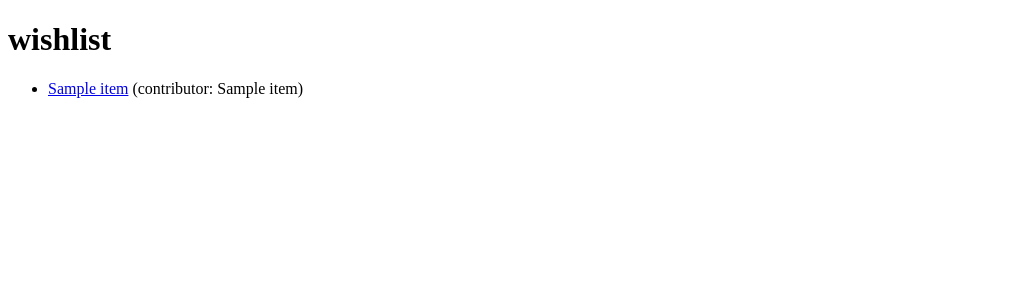
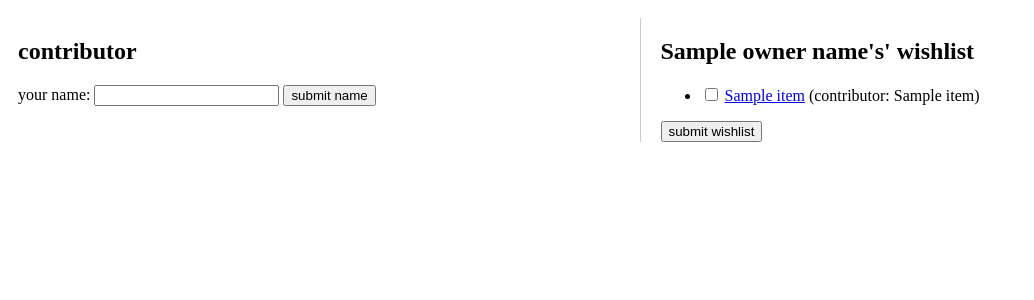
Before and after one commit to 1524michelle/share-my-wishlist, a Flask app: template app/templates/new_wishlist.html in a window 1280 px wide. Shown: the top 300 px of the page, without its empty margins (0-1034 px from the left). Run offline with Flask 3, Linux system fonts and the light colour scheme; the template is opened without the code that fills it: most values are stand-ins (such as "Sample title", 1, 10 or a date in 2020).

Commit message:
rearranged page names to be more logical

```diff
--- a/app/routes.py
+++ b/app/routes.py
@@ -14,7 +14,30 @@ def home():
     wishlist_items = session.get('wishlist_items', [])
     return render_template('home.html', wishlist_items=wishlist_items)
 
-# POST new initialized wishlist item to the wishlist in db
+# POST new wishlist owner name to the wishlist in current session
+
+
+@app.route('/submit_owner_name', methods=['POST'])
+def submit_owner_name():
+    print("submit_owner_name")
+    owner_name = request.form.get('owner_name')
+
+    if owner_name:
+        session['owner_name'] = owner_name
+
+    return redirect(url_for('create_list'))
+
+# GET page where items can be added
+
+
+@ app.route("/create_list")
+def create_list():
+    print("create_list")
+    wishlist_items = session.get('wishlist_items', [])
+    owner_name = session['owner_name']
+    return render_template('create_list.html', wishlist_items=wishlist_items, owner_name=owner_name)
+
+# POST new initialized wishlist item to the wishlist in current session
 
 
 @app.route('/add_item', methods=['POST'])
@@ -32,7 +55,7 @@ def add_item():
         wishlist_items.append(item)
         session['wishlist_items'] = wishlist_items
 
-    return redirect('/')
+    return redirect(url_for('create_list'))
 
 # GET after wishlist is initialized and submitted
 
@@ -42,31 +65,34 @@ def submit():
     print("submit")
     wishlist_uuid = str(uuid.uuid4())
 
-    # get list from current session
+    # get items from current session
+    owner_name = session.get('owner_name', "mimi")
     wishlist_items = session.get('wishlist_items', [])
 
     # insert wishlist data in db
-    wishlist_data = {'wishlist_uuid': wishlist_uuid,
+    wishlist_data = {'owner_name': owner_name, 'wishlist_uuid': wishlist_uuid,
                      'items': wishlist_items, 'contributor_name': None}
     insert_wishlist(wishlist_data)
 
     # clear current session
     session.pop('wishlist_items', None)
+    session.pop('owner_name', None)
 
-    return redirect(url_for('wishlist', wishlist_uuid=wishlist_uuid))
+    return redirect(url_for('new_wishlist', wishlist_uuid=wishlist_uuid))
 
 # GET wishlist under that uuid from the db
 
 
-@app.route("/wishlist/<wishlist_uuid>")
-def wishlist(wishlist_uuid):
+@app.route("/new_wishlist/<wishlist_uuid>")
+def new_wishlist(wishlist_uuid):
     print("wishlist")
     # get wishlist data from db
     wishlist_data = get_wishlist_by_uuid(wishlist_uuid)
     print("Retrieved data:", wishlist_data['items'])
+    owner_name = wishlist_data['owner_name']
     wishlist_items = wishlist_data['items']
 
-    return render_template('wishlist.html', wishlist_uuid=wishlist_uuid, wishlist_items=wishlist_items)
+    return render_template('new_wishlist.html', owner_name=owner_name, wishlist_uuid=wishlist_uuid, wishlist_items=wishlist_items)
 
 # POST attach contributor name to current session
 
@@ -81,24 +107,24 @@ def submit_contributor(wishlist_uuid):
         # set contributor name in current session
         session['contributor_name'] = contributor_name
 
-    return redirect(url_for('wishlist', wishlist_uuid=wishlist_uuid))
+    return redirect(url_for('new_wishlist', wishlist_uuid=wishlist_uuid))
 
-# POST submit wishlist and redirect to the new_wishlist page
+# POST submit changes to wishlist and redirect to the final wishlist page
 
 
 @app.route("/submit_wishlist/<wishlist_uuid>", methods=['POST'])
 def submit_wishlist(wishlist_uuid):
     print("submit_wishlist")
-    # check if there's a contributor in session
+    # check if there's a contributor in session, refresh if not
     contributor_name = session.get('contributor_name')
     if not contributor_name:
-        return redirect(url_for('wishlist', wishlist_uuid=wishlist_uuid))
+        return redirect(url_for('new_wishlist', wishlist_uuid=wishlist_uuid))
 
-    # get selected items and check that at least one is selected
+    # get selected items and check that at least one is selected, refresh if not
     selected_items = request.form.getlist('wishlist_item')
     print("selected items: ", selected_items)
     if not selected_items:
-        return redirect(url_for('wishlist', wishlist_uuid=wishlist_uuid))
+        return redirect(url_for('new_wishlist', wishlist_uuid=wishlist_uuid))
 
     # get wishlist data from db
     wishlist_data = get_wishlist_by_uuid(wishlist_uuid)
@@ -114,19 +140,19 @@ def submit_wishlist(wishlist_uuid):
     # clear contributor name from session
     session.pop('contributor_name', None)
 
-    return redirect(url_for('new_wishlist', wishlist_uuid=wishlist_uuid))
+    return redirect(url_for('wishlist', wishlist_uuid=wishlist_uuid))
 
 # GET homepage where new wishlists are initialized
 
 
-@app.route("/new_wishlist/<wishlist_uuid>")
-def new_wishlist(wishlist_uuid):
-    print("new_wishlist")
+@app.route("/wishlist/<wishlist_uuid>")
+def wishlist(wishlist_uuid):
+    print("wishlist")
     # get wishlist data from db
     wishlist_data = get_wishlist_by_uuid(wishlist_uuid)
     wishlist_items = wishlist_data['items']
 
-    return render_template('new_wishlist.html', wishlist_uuid=wishlist_uuid, wishlist_items=wishlist_items)
+    return render_template('wishlist.html', wishlist_uuid=wishlist_uuid, wishlist_items=wishlist_items)
 
 
 @app.route("/hello")
--- a/app/templates/new_wishlist.html
+++ b/app/templates/new_wishlist.html
@@ -4,14 +4,47 @@
     <meta charset="UTF-8">
     <meta name="viewport" content="width=device-width, initial-scale=1.0">
     <title>wishlist maker</title>
+    <style>
+        /* Add your styles here */
+        body {
+            display: flex;
+            justify-content: space-between;
+        }
+
+        .column {
+            width: 48%; /* Adjust as needed */
+            margin: 10px;
+        }
+
+        .wishlist-column {
+            border-left: 1px solid #ccc; /* Add a border between columns */
+            padding-left: 20px; /* Adjust padding as needed */
+        }
+    </style>
 </head>
 <body>
-    <h1>wishlist</h1>
+    <!-- Left Column: Contributor Form -->
+    <div class="column">
+        <h2>contributor</h2>
+        <form id="contributorForm" method="post" action="{{ url_for('submit_contributor', wishlist_uuid=wishlist_uuid) }}">
+            <label for="contributor_name">your name:</label>
+            <input type="text" id="contributor_name" name="contributor_name" required>
+            <button type="submit">submit name</button>
+        </form>
+        <p id="contributor_text" style="display: none;"></p>
+    </div>
+
+    <!-- Right Column: Wishlist -->
+    <div class="column wishlist-column">
+        <h2>{{ owner_name }}'s' wishlist</h2>
 
         {% if wishlist_items %}
+            <form method="post" action="{{ url_for('submit_wishlist', wishlist_uuid=wishlist_uuid) }}">
                 <ul>
                     {% for item in wishlist_items %}
                         <li>
+                            <input type="checkbox" id="{{ item.title }}" name="wishlist_item" value="{{ item.title }}">
+                            <label for="{{ item.title }}">
                                 {% if item.link %}
                                     <a href="{{ item.link }}">{{ item.title }}</a>
                                 {% else %}
@@ -20,11 +53,37 @@
                                 {% if item.contributor_name %}
                                     (contributor: {{ item.contributor_name }})
                                 {% endif %}
+                            </label>
                         </li>
                     {% endfor %}
                 </ul>
+                <button type="submit">submit wishlist</button>
+            </form>
         {% else %}
             <p>no items in this list.</p>
         {% endif %}
+    </div>
+
+    <script>
+
+    const contributorForm = document.getElementById('contributorForm');
+    const contributorText = document.getElementById('contributor_text');
+
+    contributorForm.addEventListener('submit', function(event) {
+        // event.preventDefault(); // prevent default 'submit & reload' behavior
+        const contributorName = document.getElementById('contributor_name').value;
+
+        // Show the contributor text
+        contributorText.innerText = `Contributor: ${contributorName}`;
+        contributorText.style.display = 'block';
+
+        // You can remove or adjust this part based on your preference
+        // Hide the form after a brief delay (for demonstration purposes)
+        setTimeout(() => {
+            contributorForm.style.display = 'none';
+        }, 0);  // Adjust the delay time as needed
+    });
+
+    </script>
 </body>
 </html>
```
Also changed, not shown: app/templates/create_list.html (added, +44 -0 lines), app/templates/home.html (+6 -30 lines). Lines whose indentation alone changed are shown as unchanged.
